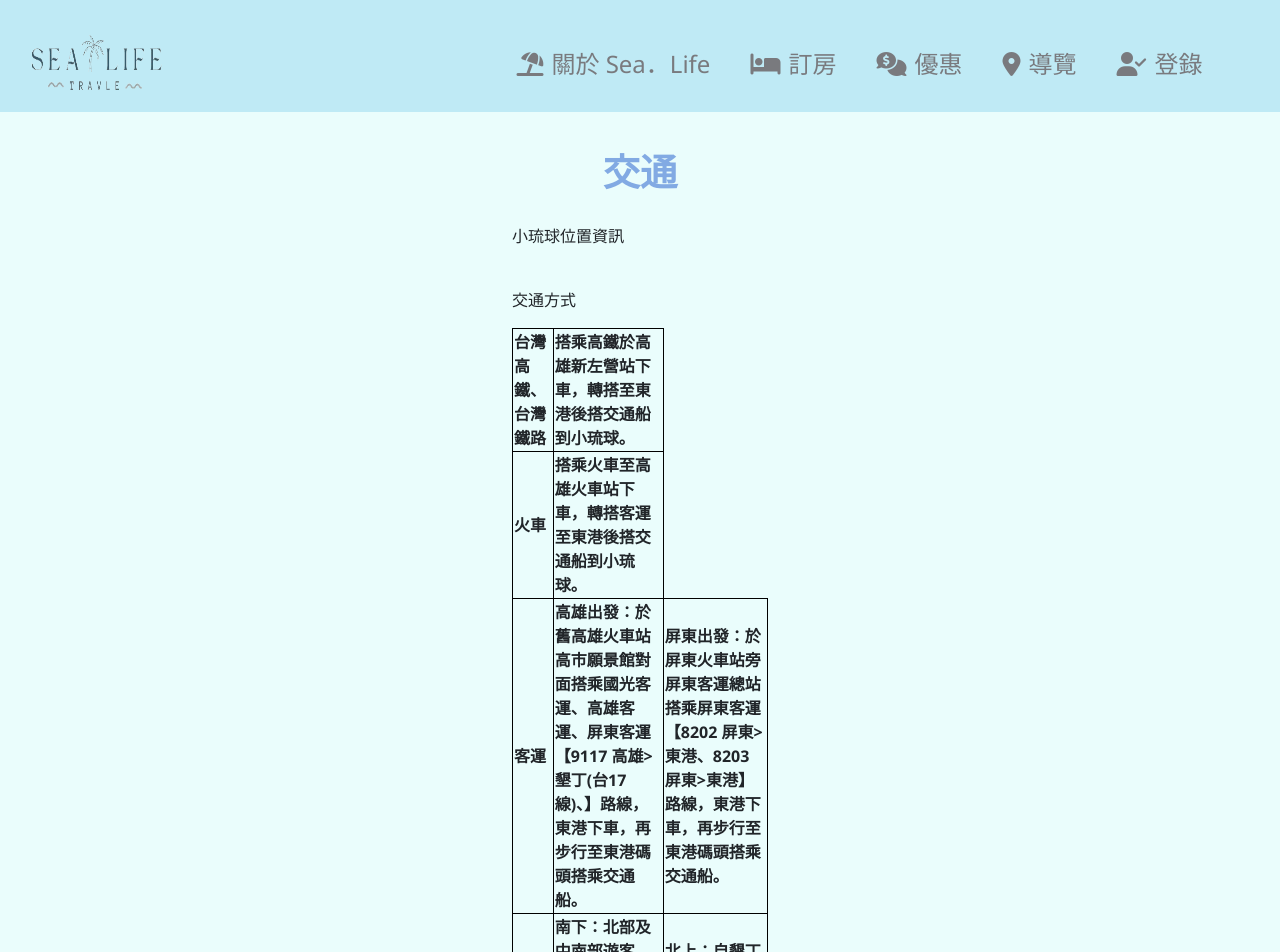
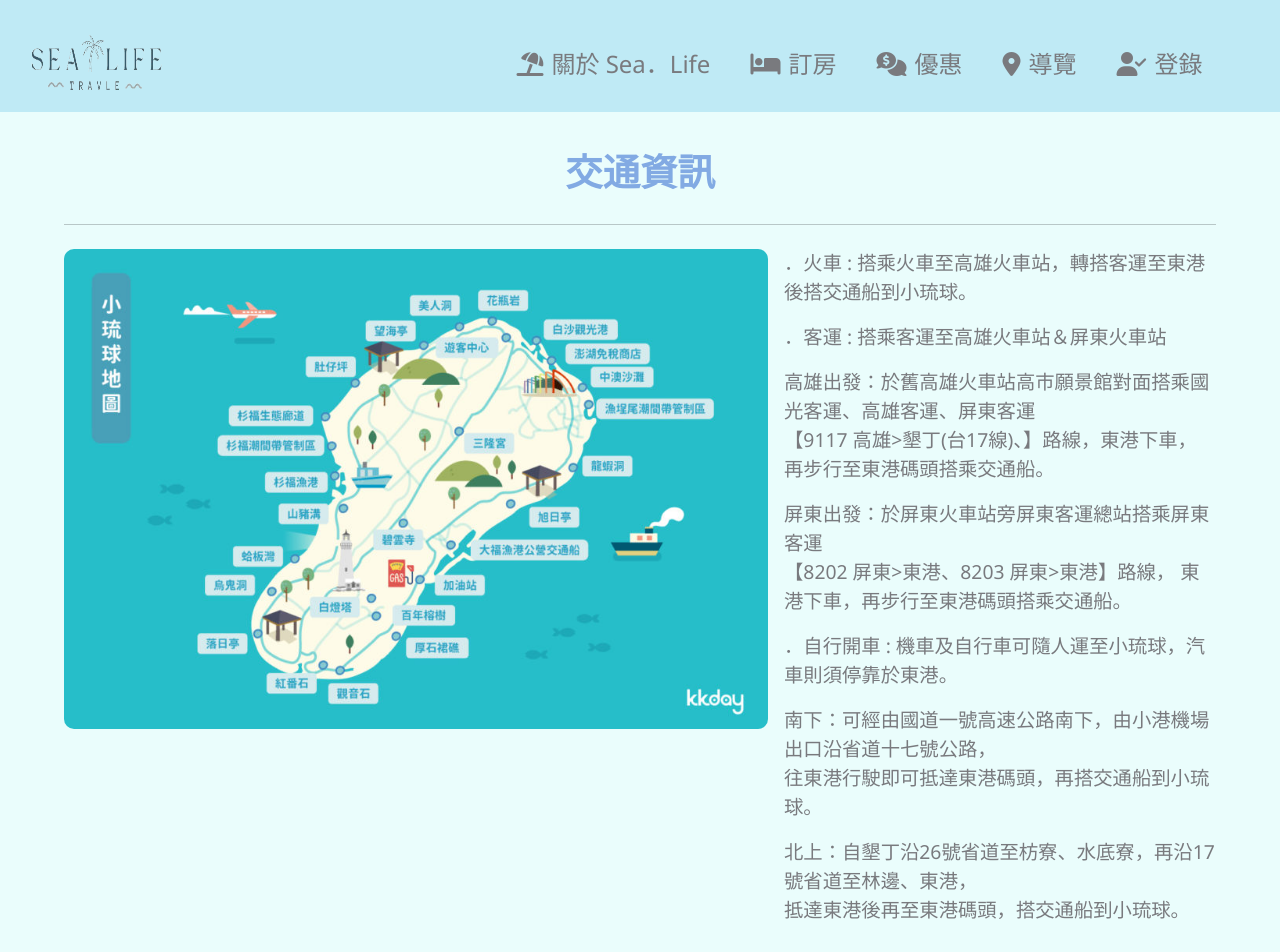
Before and after one commit to zawarudoooooooo/2024-01-22-XiaoLiuqiu-Frontend, a Vue app: page /FrontTraffic in a window 1280 px wide. Shown: the top 952 px of the page. Built offline with nearby package versions, Linux system fonts and the light colour scheme.

Commit message:
traffic & map add

```diff
--- a/src/views/FrontEnd/FrontTraffic.vue
+++ b/src/views/FrontEnd/FrontTraffic.vue
@@ -18,60 +18,53 @@ export default{
 <template>
     <div class="content">
         <div class="title">
-            <p>交通</p>
+            <p>交通資訊</p>
         </div>
+        <hr>
         <div class="location">
-            <p>小琉球位置資訊</p>
-            <img src="" alt="">
+            <img src="../../../public/map.jpg" alt="">
+            <div class="traffic">
+                <p>．火車 : 搭乘火車至高雄火車站，轉搭客運至東港後搭交通船到小琉球。</p>
+                <p> ．客運 : 搭乘客運至高雄火車站＆屏東火車站</p>
+                <p>
+                    高雄出發：於舊高雄火車站高市願景館對面搭乘國光客運、高雄客運、屏東客運
+                    <br>【9117 高雄>墾丁(台17線)、】路線，東港下車，再步行至東港碼頭搭乘交通船。
+                </p>
+                <p>
+                    屏東出發：於屏東火車站旁屏東客運總站搭乘屏東客運
+                    <br>【8202 屏東>東港、8203 屏東>東港】路線，
+                    東港下車，再步行至東港碼頭搭乘交通船。
+                </p>
+                <p>．自行開車 : 機車及自行車可隨人運至小琉球，汽車則須停靠於東港。</p>
+                <p>
+                    南下：可經由國道一號高速公路南下，由小港機場出口沿省道十七號公路，
+                    <br>往東港行駛即可抵達東港碼頭，再搭交通船到小琉球。
+                </p>
+                <p>
+                    北上：自墾丁沿26號省道至枋寮、水底寮，再沿17號省道至林邊、東港，
+                    <br>抵達東港後再至東港碼頭，搭交通船到小琉球。
+                </p>
+            </div>
         </div>
-        <div class="method">
-            <p>交通方式</p>
-            <table>
-                <tr>
-                    <th>台灣高鐵、台灣鐵路</th>
-                    <th>搭乘高鐵於高雄新左營站下車，轉搭至東港後搭交通船到小琉球。</th>
-                </tr>
-                <tr>
-                    <th>火車</th>
-                    <th>搭乘火車至高雄火車站下車，轉搭客運至東港後搭交通船到小琉球。</th>
-                </tr>
-                <tr>
-                    <th>客運</th>
-                    <th>高雄出發：於舊高雄火車站高市願景館對面搭乘國光客運、高雄客運、屏東客運【9117 高雄>墾丁(台17線)、】路線，東港下車，再步行至東港碼頭搭乘交通船。</th>
-                    <th>屏東出發：於屏東火車站旁屏東客運總站搭乘屏東客運【8202 屏東>東港、8203 屏東>東港】路線，東港下車，再步行至東港碼頭搭乘交通船。</th>
-                </tr>
-                <tr>
-                    <th>自行開車</th>
-                    <th>南下：北部及中南部遊客，可經由國道一號高速公路南下，由小港機場出口沿省道十七號公路，往東港行駛即可抵達東港碼頭，再搭交通船到小琉球。</th>
-                    <th>北上：自墾丁沿26號省道至枋寮、水底寮，再沿17號省道至林邊、東港，抵達東港後再至東港碼頭，搭交通船到小琉球。</th>
-                </tr>
-            </table>
+        <div class="title">
+            <p>渡輪航班</p>
+        </div>
+        <hr>
 
-            <p>渡輪</p>
-            <table>
-                <tr>
-                    <th></th>
-                    <th></th>
-                </tr>
-                <tr>
-                    <th></th>
-                    <th></th>
-                </tr>
-            </table>
-
-
-        </div>
 
     </div>
     <Footer />
 </template>
 
 <style lang="scss" scoped>
-        .content{
-            width: 20vw;
-            height: 150vh;
+    .content{
+            width: 90vw;
+            height: 200vh;
             margin: auto;
             margin-top: 4vmin;
+        hr{
+            margin-bottom: 3vmin;
+        }
         .title{
             p{
                 font-size: 28pt;
@@ -81,13 +74,24 @@ export default{
                 margin-bottom: 3vmin;
             }
         }
-        .method{
-            table{
-                tr{
-                    th{
-                        border: 1px solid black;
-                    }
+        .location{
+            width: 90vw;
+            display: flex;
+            justify-content: space-between;
+            //border: 1px solid black;
+            margin-bottom: 5vmin;
+            img{
+                width: 55vw;
+                height: 60vh;
+                border-radius: 10px;
+            }
+            .traffic{
+                margin-left: 2vmin;
+                p{
+                    font-size: 14.5pt;
+                    color: #797A7E;
                 }
+
             }
         }
     }
```
Also changed, not shown: public/map.jpg (added).
